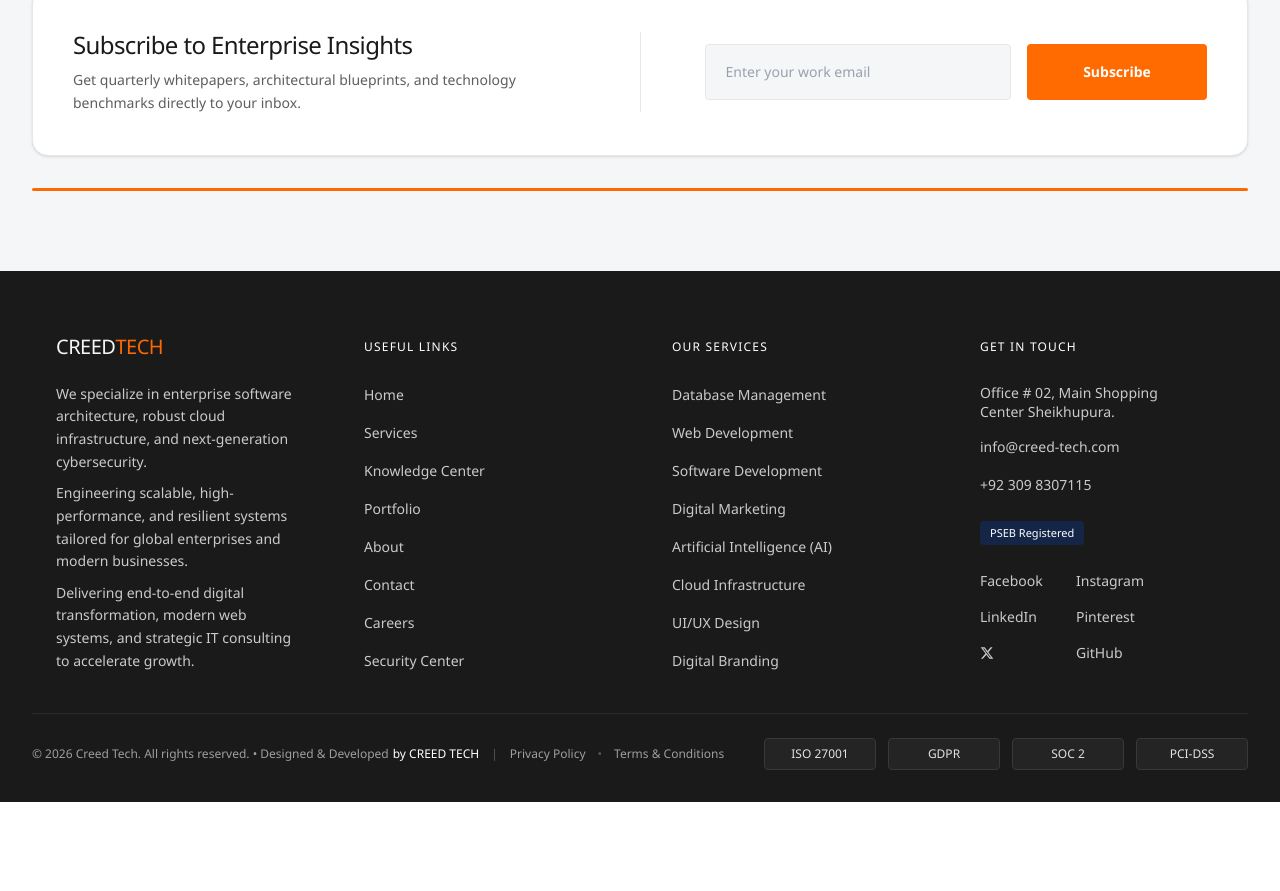
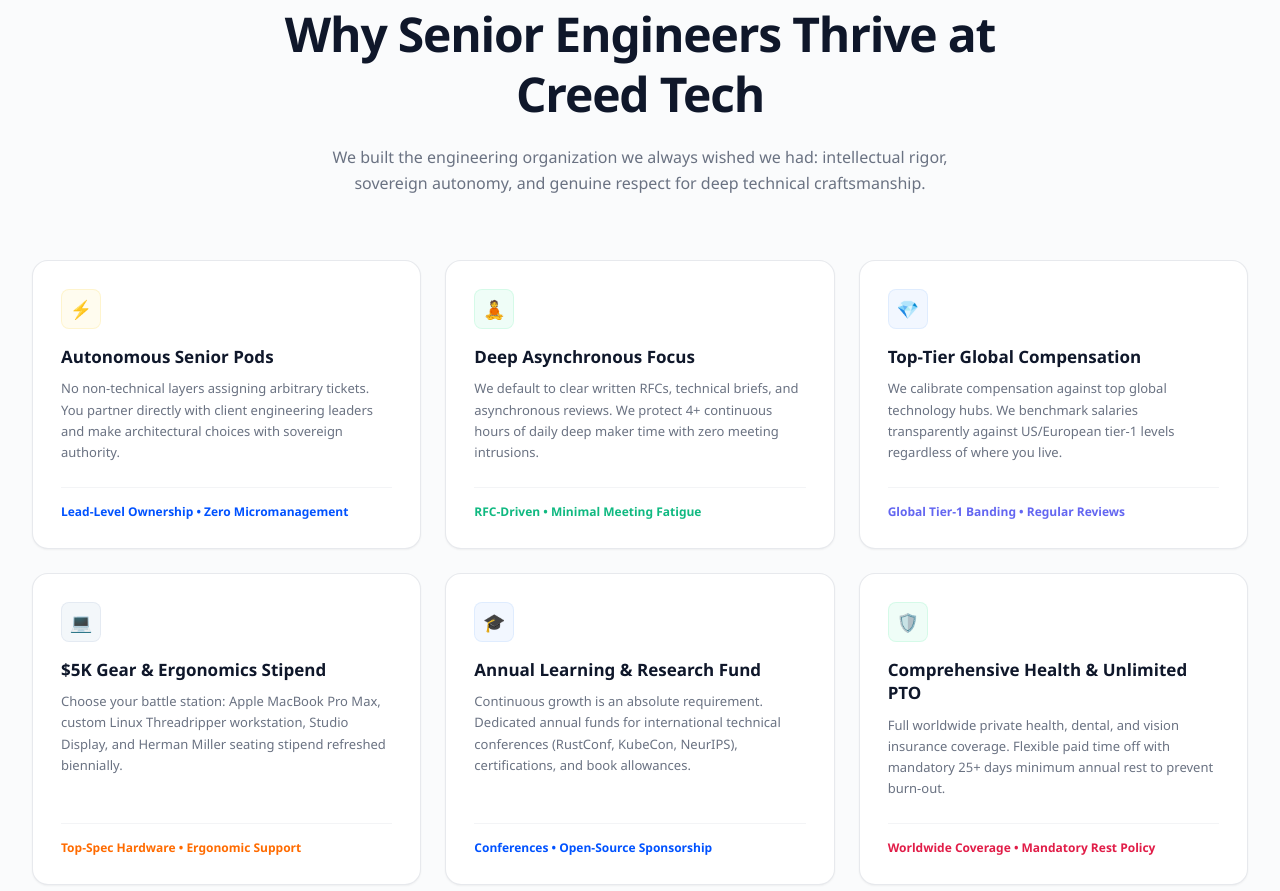
Before and after one commit to tariq200380/enterprise-app, a Next.js app: page /careers in a window 1280 px wide. Shown: the part 1906-2797 px from the top of the page. Before the commit the page ends 2708 px from the top, so only its background shows below. Built offline with nearby package versions, Linux system fonts and the light colour scheme.

Commit message:
feat: add Why Senior Engineers Thrive at Creed Tech section in pure Tailwind CSS

```diff
--- a/src/app/careers/page.tsx
+++ b/src/app/careers/page.tsx
@@ -238,6 +238,132 @@
           </div>
         </div>
       </section>
+
+      {/* Why Senior Engineers Thrive at Creed Tech Section */}
+      <section className="w-full bg-[#FAFBFC] border-t border-gray-200/80 py-16 sm:py-24">
+        <div className="max-w-7xl mx-auto px-4 sm:px-6 lg:px-8 text-center">
+          {/* Section Heading */}
+          <h2 className="text-3xl sm:text-4xl md:text-5xl font-extrabold text-[#0F172A] tracking-tight leading-tight max-w-3xl mx-auto">
+            Why Senior Engineers Thrive at Creed Tech
+          </h2>
+
+          {/* Subtitle */}
+          <p className="mt-4 sm:mt-5 text-sm sm:text-base text-gray-500 max-w-2xl mx-auto leading-relaxed font-normal">
+            We built the engineering organization we always wished we had: intellectual rigor, sovereign autonomy, and genuine respect for deep technical craftsmanship.
+          </p>
+
+          {/* 6 Benefits Cards Grid */}
+          <div className="grid grid-cols-1 md:grid-cols-2 lg:grid-cols-3 gap-6 mt-12 sm:mt-16 text-left">
+            {/* Card 1: Autonomous Senior Pods */}
+            <div className="bg-white rounded-2xl border border-gray-200/90 p-6 sm:p-7 shadow-xs hover:shadow-md hover:border-gray-300 transition-all duration-300 flex flex-col justify-between">
+              <div>
+                <div className="w-10 h-10 rounded-lg bg-amber-50/80 border border-amber-100/80 flex items-center justify-center text-lg mb-4">
+                  ⚡
+                </div>
+                <h3 className="text-base sm:text-[17px] font-bold text-[#0F172A] leading-snug">
+                  Autonomous Senior Pods
+                </h3>
+                <p className="text-xs sm:text-[13px] text-gray-500 mt-2.5 leading-relaxed font-normal">
+                  No non-technical layers assigning arbitrary tickets. You partner directly with client engineering leaders and make architectural choices with sovereign authority.
+                </p>
+              </div>
+              <div className="mt-6 pt-4 border-t border-gray-100 text-[11px] sm:text-xs font-semibold text-[#0052FF]">
+                Lead-Level Ownership &bull; Zero Micromanagement
+              </div>
+            </div>
+
+            {/* Card 2: Deep Asynchronous Focus */}
+            <div className="bg-white rounded-2xl border border-gray-200/90 p-6 sm:p-7 shadow-xs hover:shadow-md hover:border-gray-300 transition-all duration-300 flex flex-col justify-between">
+              <div>
+                <div className="w-10 h-10 rounded-lg bg-emerald-50/80 border border-emerald-100/80 flex items-center justify-center text-lg mb-4">
+                  🧘
+                </div>
+                <h3 className="text-base sm:text-[17px] font-bold text-[#0F172A] leading-snug">
+                  Deep Asynchronous Focus
+                </h3>
+                <p className="text-xs sm:text-[13px] text-gray-500 mt-2.5 leading-relaxed font-normal">
+                  We default to clear written RFCs, technical briefs, and asynchronous reviews. We protect 4+ continuous hours of daily deep maker time with zero meeting intrusions.
+                </p>
+              </div>
+              <div className="mt-6 pt-4 border-t border-gray-100 text-[11px] sm:text-xs font-semibold text-[#10B981]">
+                RFC-Driven &bull; Minimal Meeting Fatigue
+              </div>
+            </div>
+
+            {/* Card 3: Top-Tier Global Compensation */}
+            <div className="bg-white rounded-2xl border border-gray-200/90 p-6 sm:p-7 shadow-xs hover:shadow-md hover:border-gray-300 transition-all duration-300 flex flex-col justify-between">
+              <div>
+                <div className="w-10 h-10 rounded-lg bg-blue-50/80 border border-blue-100/80 flex items-center justify-center text-lg mb-4">
+                  💎
+                </div>
+                <h3 className="text-base sm:text-[17px] font-bold text-[#0F172A] leading-snug">
+                  Top-Tier Global Compensation
+                </h3>
+                <p className="text-xs sm:text-[13px] text-gray-500 mt-2.5 leading-relaxed font-normal">
+                  We calibrate compensation against top global technology hubs. We benchmark salaries transparently against US/European tier-1 levels regardless of where you live.
+                </p>
+              </div>
+              <div className="mt-6 pt-4 border-t border-gray-100 text-[11px] sm:text-xs font-semibold text-[#6366F1]">
+                Global Tier-1 Banding &bull; Regular Reviews
+              </div>
+            </div>
+
+            {/* Card 4: $5K Gear & Ergonomics Stipend */}
+            <div className="bg-white rounded-2xl border border-gray-200/90 p-6 sm:p-7 shadow-xs hover:shadow-md hover:border-gray-300 transition-all duration-300 flex flex-col justify-between">
+              <div>
+                <div className="w-10 h-10 rounded-lg bg-slate-100/80 border border-slate-200/80 flex items-center justify-center text-lg mb-4">
+                  💻
+                </div>
+                <h3 className="text-base sm:text-[17px] font-bold text-[#0F172A] leading-snug">
+                  $5K Gear &amp; Ergonomics Stipend
+                </h3>
+                <p className="text-xs sm:text-[13px] text-gray-500 mt-2.5 leading-relaxed font-normal">
+                  Choose your battle station: Apple MacBook Pro Max, custom Linux Threadripper workstation, Studio Display, and Herman Miller seating stipend refreshed biennially.
+                </p>
+              </div>
+              <div className="mt-6 pt-4 border-t border-gray-100 text-[11px] sm:text-xs font-semibold text-[#FF6B00]">
+                Top-Spec Hardware &bull; Ergonomic Support
+              </div>
+            </div>
+
+            {/* Card 5: Annual Learning & Research Fund */}
+            <div className="bg-white rounded-2xl border border-gray-200/90 p-6 sm:p-7 shadow-xs hover:shadow-md hover:border-gray-300 transition-all duration-300 flex flex-col justify-between">
+              <div>
+                <div className="w-10 h-10 rounded-lg bg-blue-50/80 border border-blue-100/80 flex items-center justify-center text-lg mb-4">
+                  🎓
+                </div>
+                <h3 className="text-base sm:text-[17px] font-bold text-[#0F172A] leading-snug">
+                  Annual Learning &amp; Research Fund
+                </h3>
+                <p className="text-xs sm:text-[13px] text-gray-500 mt-2.5 leading-relaxed font-normal">
+                  Continuous growth is an absolute requirement. Dedicated annual funds for international technical conferences (RustConf, KubeCon, NeurIPS), certifications, and book allowances.
+                </p>
+              </div>
+              <div className="mt-6 pt-4 border-t border-gray-100 text-[11px] sm:text-xs font-semibold text-[#0052FF]">
+                Conferences &bull; Open-Source Sponsorship
+              </div>
+            </div>
+
+            {/* Card 6: Comprehensive Health & Unlimited PTO */}
+            <div className="bg-white rounded-2xl border border-gray-200/90 p-6 sm:p-7 shadow-xs hover:shadow-md hover:border-gray-300 transition-all duration-300 flex flex-col justify-between">
+              <div>
+                <div className="w-10 h-10 rounded-lg bg-emerald-50/80 border border-emerald-100/80 flex items-center justify-center text-lg mb-4">
+                  🛡️
+                </div>
+                <h3 className="text-base sm:text-[17px] font-bold text-[#0F172A] leading-snug">
+                  Comprehensive Health &amp; Unlimited PTO
+                </h3>
+                <p className="text-xs sm:text-[13px] text-gray-500 mt-2.5 leading-relaxed font-normal">
+                  Full worldwide private health, dental, and vision insurance coverage. Flexible paid time off with mandatory 25+ days minimum annual rest to prevent burn-out.
+                </p>
+              </div>
+              <div className="mt-6 pt-4 border-t border-gray-100 text-[11px] sm:text-xs font-semibold text-[#E11D48]">
+                Worldwide Coverage &bull; Mandatory Rest Policy
+              </div>
+            </div>
+          </div>
+        </div>
+      </section>
     </div>
   );
 }
```
